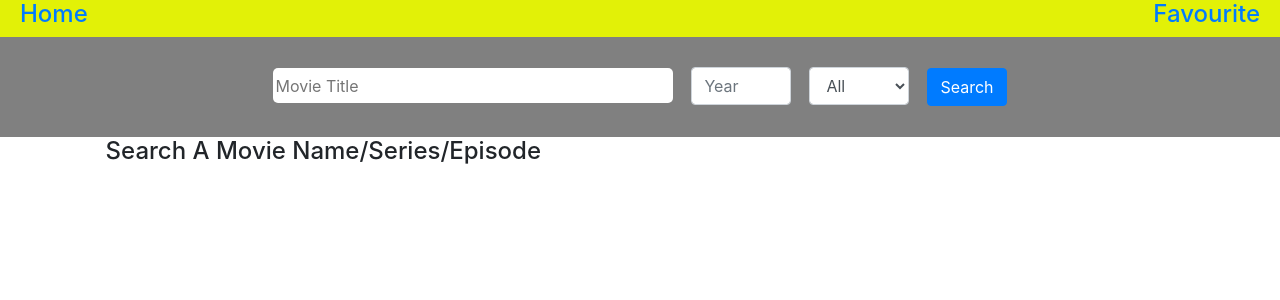
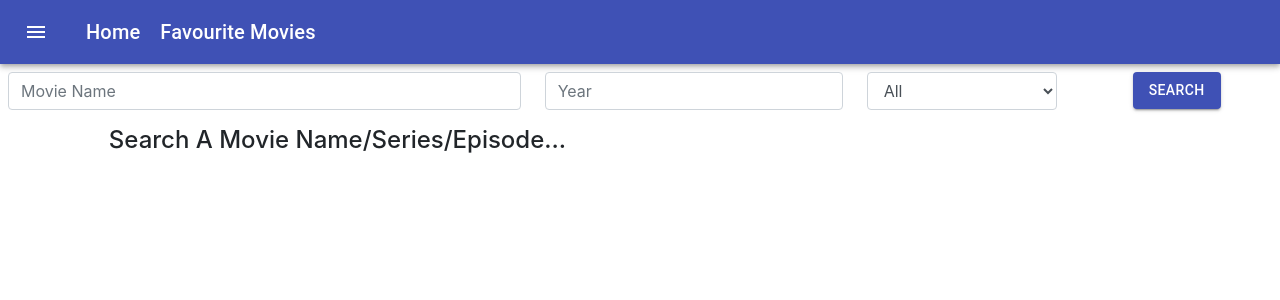
Before and after one commit to Narendra334nick/MovieSite, a React (Create React App) app: page / in a window 1280 px wide. Shown: the top 300 px of the page. Built offline with nearby package versions, Linux system fonts and the light colour scheme.

Commit message:
ui changes

```diff
--- a/package.json
+++ b/package.json
@@ -3,9 +3,12 @@
   "version": "0.1.0",
   "private": true,
   "dependencies": {
+    "@material-ui/core": "^4.12.1",
+    "@material-ui/icons": "^4.11.2",
     "@testing-library/jest-dom": "^4.2.4",
     "@testing-library/react": "^9.5.0",
     "@testing-library/user-event": "^7.2.1",
+    "babel-loader": "8.1.0",
     "bootstrap": "^4.5.0",
     "react": "^16.13.1",
     "react-dom": "^16.13.1",
--- a/src/App.js
+++ b/src/App.js
@@ -1,19 +1,18 @@
 import React from 'react';
 import { BrowserRouter as Router, Route, Switch} from "react-router-dom";
 import './App.css';
-import NavBar from './components/navbar/navbar';
 import SearchBox from './components/searchbox/searchbox';
 import Favourite from './components/favourite/favourite';
 import UnFavourite from './components/unfavourite/unfavourite';
 import MovieInfo from './components/movieInfo/movieinfo';
+import Header from './components/Header/header';
 
 
 function App() {
   return (
     <div className="App">
      <Router>
-            <NavBar/>
-
+            <Header />
             <Switch>
               <Route exact path='/'>
                 <SearchBox/>
@@ -22,8 +21,6 @@ function App() {
               <Route path='/favourite'><Favourite /></Route>
               <Route path='/unfavourite'><UnFavourite /></Route>
               <Route path='/movieInfo'><MovieInfo /></Route>
-
-
             </Switch>
         </Router>
     </div>
--- /dev/null
+++ b/src/components/Header/header.js
@@ -0,0 +1,57 @@
+import React from 'react';
+import { makeStyles } from '@material-ui/core/styles';
+import AppBar from '@material-ui/core/AppBar';
+import Toolbar from '@material-ui/core/Toolbar';
+import Typography from '@material-ui/core/Typography';
+import Button from '@material-ui/core/Button';
+import IconButton from '@material-ui/core/IconButton';
+import MenuIcon from '@material-ui/icons/Menu';
+import { Link } from 'react-router-dom'
+
+
+const useStyles = makeStyles((theme) => ({
+  root: {
+    flexGrow: 1,
+  },
+  menuButton: {
+    marginRight: theme.spacing(2),
+  },
+  title: {
+    color:"white",
+    margin:10,
+    cursor: "pointer"
+  },
+  toolbar:{
+    display:"flex",
+    justifyContent:"flex-start"
+  },
+  plainLink:{
+      textDecoration:"none"
+  }
+}));
+
+export default function ButtonAppBar() {
+  const classes = useStyles();
+
+  return (
+    <div className={classes.root}>
+      <AppBar position="static">
+        <Toolbar>
+          <IconButton edge="start" className={classes.menuButton} color="inherit" aria-label="menu">
+            <MenuIcon />
+          </IconButton>
+          <Link to ='/' className={classes.plainLink}>
+          <Typography variant="h6" className={classes.title} component="span">
+            Home
+          </Typography>
+          </Link>
+          <Link to = '/favourite' className={classes.plainLink}>
+          <Typography variant="h6" className={classes.title} component="span">
+            Favourite Movies
+          </Typography>
+          </Link>
+        </Toolbar>
+      </AppBar>
+    </div>
+  );
+}
--- a/src/components/searchbox/searchbox.css
+++ b/src/components/searchbox/searchbox.css
@@ -3,10 +3,10 @@
     height: 10%;
     width: auto;
     /* border: 1px solid red; */
-    background-color: grey;
+    /* background-color: grey; */
 }
 .showInfo{
-    height: auto;
+    /* height: auto; */
     width: auto;
     display: grid;
     grid-template-columns: auto auto auto auto;
@@ -51,3 +51,11 @@
 .red:hover{
     cursor: pointer;
 }
+
+
+.img-wrapper{
+    overflow:hidden;
+  }
+  img.hover-zoom:hover {
+    transform: scale(1.50);
+  }
--- a/src/components/searchbox/searchbox.js
+++ b/src/components/searchbox/searchbox.js
@@ -1,7 +1,8 @@
 import React, { Component } from 'react';
-import { Button } from 'reactstrap';
 import '../searchbox/searchbox.css';
-import {withRouter} from "react-router-dom";
+import { withRouter } from "react-router-dom";
+import InputField from '../../globalComponents/InputTextField/index';
+import { Grid,Button } from "@material-ui/core";
 
 function containsObject(obj, list) {
     var i;
@@ -31,7 +32,7 @@ export class searchbox extends Component {
    }
 
     componentDidMount(){
-        if(localStorage.length === 0){
+        if(localStorage && localStorage.length === 0){
             console.log('empty');
             var favArray = [];
             var unFavArray = [];
@@ -75,15 +76,16 @@ export class searchbox extends Component {
                 })
 
                 var favArray = JSON.parse(localStorage.getItem('fav'));
-                console.log(favArray);
+                console.log("favArray",favArray);
+                if(favArray){
                     for(var i=0;i<favArray.length;i++){
                         for(var j=0;j<data.Search.length;j++){
-                        if(favArray[i].imdbID == data.Search[j].imdbID){
+                            if(favArray[i].imdbID === data.Search[j].imdbID){
                                 data.Search[j].redColor = true;
                             }
                         }
                     }
-
+                }
                 this.setState({
                     isLoaded:true,
                     array:data.Search,
@@ -102,7 +104,7 @@ export class searchbox extends Component {
         })
     }
 
-    handleFav = (event)=>{
+    handleFav = async (event) =>{
         const id = event.target.id;
         //fetched data from omdb site
         const movie = this.state.array;
@@ -119,8 +121,9 @@ export class searchbox extends Component {
             return item.imdbID === id;
         });
 
-        var favArray = localStorage.getItem("fav");
+        var favArray = await localStorage.getItem("fav");
         favArray = JSON.parse(favArray);
+        console.log("favArray",favArray)
 
         const present = containsObject(id,favArray);
 
@@ -161,31 +164,27 @@ export class searchbox extends Component {
     render() {
 
         return (
-            <div style={{height:"1000px"}} >
-                <div className="searchbox">
+            <div style={{margin:"8px"}}>
+                    <Grid container spacing={3} m={8}>
+                        <Grid item xs={12} sm={5} md={5}>
                             <input type="text"
-                        placeholder='Movie Title'
-                        onChange = {this.handleChange}
-                        name = "title"
+                                placeholder="Movie Name"
+                                name="title"
                                 value={this.state.title}
-                        className="input"
+                                onChange={this.handleChange}
+                                className="form-control" id="exampleInputEmail1" aria-describedby="emailHelp"
                             />
-                    &nbsp;&nbsp;&nbsp;&nbsp;
-                    <form style={{display:"inline-block",width:"100px",margin:"0 auto"}}>
-                        <div className="form-group">
-
+                        </Grid>
+                        <Grid item xs={12} sm={3} md={3}>
                             <input type="text"
                                 placeholder="Year"
                                 name="year"
                                 value={this.state.year}
                                 onChange={this.handleChange}
-                             className="form-control" id="exampleInputEmail1" aria-describedby="emailHelp"/>
-                            {/* <small id="emailHelp" class="form-text text-muted">We'll never share your email with anyone else.</small> */}
-                        </div>
-                    </form>
-                    &nbsp;&nbsp;&nbsp;&nbsp;
-                    <form style={{display:"inline-block",width:"100px",margin:"0 auto"}}>
-
+                                className="form-control" id="exampleInputEmail1" aria-describedby="emailHelp"
+                            />
+                        </Grid>
+                        <Grid item xs={12} sm={2} md={2}>
                             <div className="form-group">
                                 <select className="form-control" id="exampleFormControlSelect1"
                                 name="type"
@@ -197,16 +196,19 @@ export class searchbox extends Component {
                                     <option>Episodes</option>
                                 </select>
                             </div>
-                    </form>
-                    &nbsp;&nbsp;&nbsp;&nbsp;
-
-                    <Button color="primary" onClick={this.handleSubmit}>Search</Button>{' '}
-
-                </div>
-
+                        </Grid>
+                        <Grid item xs={12} sm={2} md={2}>
+                            <Button
+                                onClick={this.handleSubmit}
+                                variant="contained"
+                                color="primary"
+                            >
+                                Search
+                            </Button>
+                        </Grid>
+                    </Grid>
                 <div className='showInfo'>
                     <Showdata state={this.state} handleFav={this.handleFav} handleRemove={this.handleRemove} showInfo={this.showInfo} />
-
                 </div>
 
             </div>
@@ -218,28 +220,30 @@ export default withRouter(searchbox);
 
 
 const Showdata =(props) => {
-   // console.log(props);
+
     const {error,isLoaded,array} = props.state;
-    //console.log(error,isLoaded,array);
+
     if(error){
         return(
             <div style={{display:"flex",justifyContent:"center",alignItems:"centre"}}>
-                <h2>No Data Found</h2>
+                <h2>No Data Found...</h2>
             </div>
         )
     }else if(!isLoaded){
         return(
-            <div style={{display:"flex",justifyContent:"center"}}><h4>Search A Movie Name/Series/Episode</h4></div>
+            <div><h4>Search A Movie Name/Series/Episode...</h4></div>
         )
     }else{
         return(
             <React.Fragment>
+                <Grid container spacing={1}>
                  {
 
                         array.map(item=>(
+                            <Grid item xs={12} sm={6} md={3}>
 
                                 <div key={item.imdbID} style={{display:"inline-block",height:'350px',width:"250px",margin:"20px",border:"1px solid",paddingTop:"3px"}}>
-                            <img src={item.Poster} style={{height:"250px",width:"190px"}} alt=""></img>
+                                    <img src={item.Poster} style={{height:"250px",width:"190px"}} alt={item.Title} className="hover-zoom"></img>
                                 <div>
                                     <span className="info" id={item.imdbID} onClick={props.showInfo}> {item.Title}:{item.Year} </span>
                                 </div>
@@ -249,9 +253,11 @@ const Showdata =(props) => {
 
                                     </div>
                                 </div>
+                            </Grid>
 
                         ))
                     }
+                 </Grid>
             </React.Fragment>
         )
     }
--- /dev/null
+++ b/src/globalComponents/InputTextField/index.js
@@ -0,0 +1,32 @@
+import React from 'react';
+import { makeStyles,Box } from '@material-ui/core';
+import TextField from '@material-ui/core/TextField';
+
+const useStyles = makeStyles((theme) => ({
+  root: {
+    '& > *': {
+      margin: theme.spacing(1),
+      width: '100%',
+			background:"white",
+			borderRadius:"5px"
+    },
+  },
+}));
+
+export default function BasicTextFields(props) {
+  const classes = useStyles();
+  const { id , label, variant, onChange , name , value} = props;
+
+  return (
+		<Box className={classes.root}>
+			<TextField
+					id={id}
+					label={label}
+					variant={variant}
+					onChange={onChange}
+					name={name}
+					value={value}
+			/>
+		</Box>
+  );
+}
--- /dev/null
+++ b/src/globalComponents/KenLoader/index.js
@@ -0,0 +1,28 @@
+import React from 'react';
+import { makeStyles } from '@material-ui/core/styles';
+import CircularProgress from '@material-ui/core/CircularProgress';
+
+const useStyles = makeStyles((theme) => ({
+  root: {
+  position: 'fixed',
+  top: 0,
+  left: 0,
+  bottom: 0,
+  right: 0,
+  background: 'rgba(0,0,0,0.3)',
+  zIndex:99999,
+  display:'flex',
+  justifyContent:'center',
+  alignItems:'center'
+  },
+}));
+
+export default function CircularIndeterminate() {
+  const classes = useStyles();
+
+  return (
+    <div className={classes.root}>
+      <CircularProgress />
+    </div>
+  );
+}
```
Also changed, not shown: src/components/movieInfo/movieinfo.js (+69 -32 lines), src/globalComponents/KenLoader/fullLoader.js (added, +28 -0 lines), 2 other files (tests, documents, lock files or other folders). Lines whose indentation alone changed are shown as unchanged.
